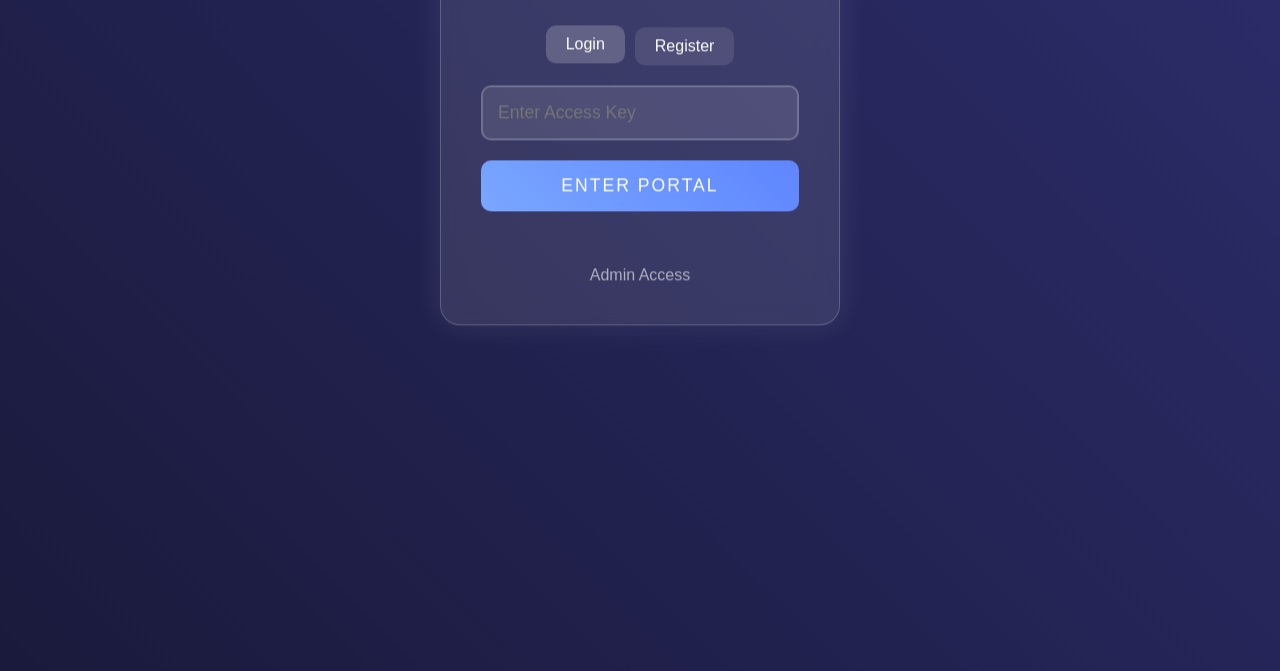
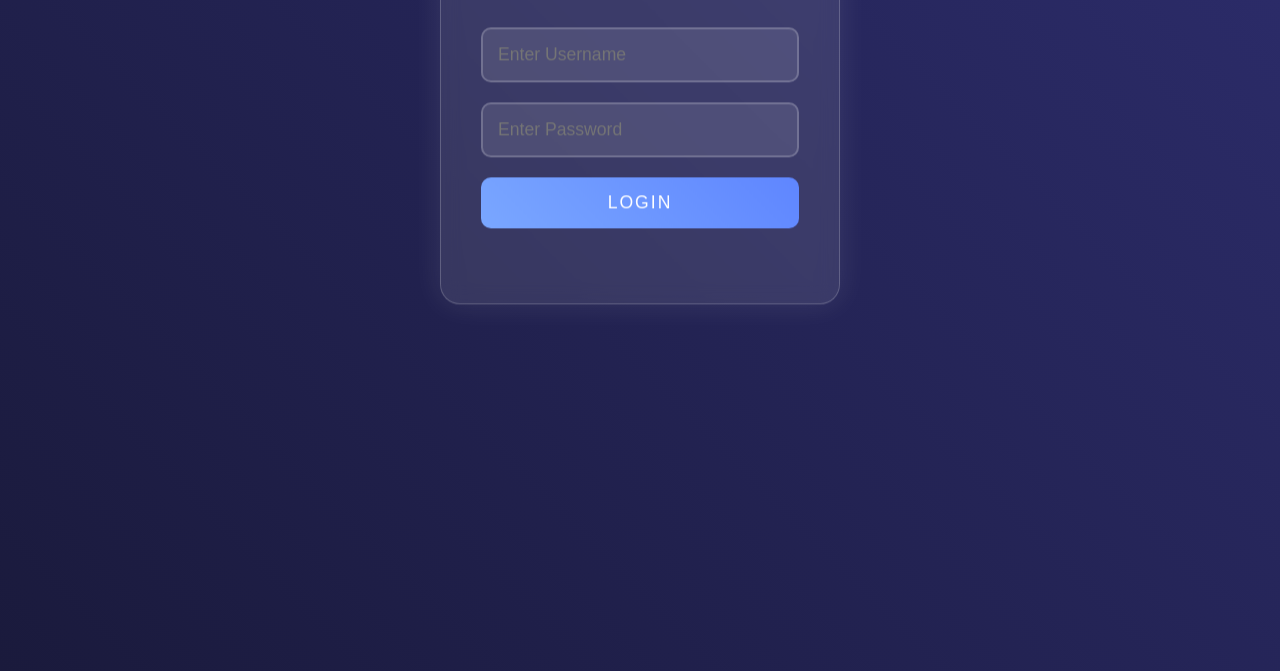
Before and after one commit to SleepingFox189/login, a plain HTML site: page index.html in a window 1280 px wide. Shown: the part 229-900 px from the top of the page. Drawn offline with Linux system fonts and the light colour scheme.

Commit message:
Update index.html

```diff
--- a/index.html
+++ b/index.html
@@ -18,30 +18,6 @@
             color: #fff;
             overflow: hidden;
             position: relative;
-        }
-
-        .stars {
-            position: fixed;
-            width: 1px;
-            height: 1px;
-            background: transparent;
-            box-shadow: 1744px 122px #FFF , 134px 1321px #FFF , 92px 859px #FFF;
-            animation: animStar 50s linear infinite;
-        }
-
-        .stars::after {
-            content: " ";
-            position: absolute;
-            top: 2000px;
-            width: 1px;
-            height: 1px;
-            background: transparent;
-            box-shadow: 1744px 122px #FFF , 134px 1321px #FFF , 92px 859px #FFF;
-        }
-
-        @keyframes animStar {
-            from { transform: translateY(0px); }
-            to { transform: translateY(-2000px); }
         }
 
         .container {
@@ -70,27 +46,6 @@
             background: linear-gradient(45deg, #fff, #7aa7ff);
             -webkit-background-clip: text;
             -webkit-text-fill-color: transparent;
-        }
-
-        .tab-container {
-            margin-bottom: 20px;
-            display: flex;
-            justify-content: center;
-            gap: 10px;
-        }
-
-        .tab {
-            padding: 10px 20px;
-            background: rgba(255, 255, 255, 0.1);
-            color: #fff;
-            cursor: pointer;
-            border-radius: 10px;
-            transition: all 0.3s ease;
-        }
-
-        .tab.active {
-            background: rgba(255, 255, 255, 0.2);
-            transform: translateY(-2px);
         }
 
         .input-group {
@@ -129,14 +84,6 @@
             box-shadow: 0 5px 20px rgba(122, 167, 255, 0.4);
         }
 
-        .tab-content {
-            display: none;
-        }
-
-        .tab-content.active {
-            display: block;
-        }
-
         .status-message {
             margin-top: 15px;
             padding: 10px;
@@ -150,23 +97,28 @@
             opacity: 1;
         }
 
-        .admin-link {
-            display: inline-block;
-            margin-top: 20px;
-            color: rgba(255, 255, 255, 0.6);
-            text-decoration: none;
+        .hidden {
+            display: none;
         }
     </style>
 </head>
 <body>
     <div class="container">
         <h2>Cavans Tools Access</h2>
-        <div class="tab-container">
-            <div class="tab active" onclick="switchTab('login')">Login</div>
-            <div class="tab" onclick="switchTab('register')">Register</div>
+
+        <!-- Login Form -->
+        <div id="login-section">
+            <div class="input-group">
+                <input type="text" id="username" placeholder="Enter Username">
+            </div>
+            <div class="input-group">
+                <input type="password" id="password" placeholder="Enter Password">
+            </div>
+            <button class="submit-btn" onclick="checkLogin()">Login</button>
         </div>
 
-        <div id="key-input" class="tab-content active">
+        <!-- Access Key Form (Hidden Initially) -->
+        <div id="key-section" class="hidden">
             <div class="input-group">
                 <input type="text" id="accessKey" placeholder="Enter Access Key">
             </div>
@@ -174,10 +126,25 @@
         </div>
 
         <div id="status-message" class="status-message"></div>
-        <center><a href="admin.html" class="admin-link">Admin Access</a></center>
     </div>
 
     <script>
+        function checkLogin() {
+            const username = document.getElementById('username').value.trim();
+            const password = document.getElementById('password').value.trim();
+
+            // Required username & password
+            if (username === "Cavan" && password === "cavanstoolsontop") {
+                showMessage("Login successful!", false);
+
+                // Hide login, show access key section
+                document.getElementById('login-section').classList.add('hidden');
+                document.getElementById('key-section').classList.remove('hidden');
+            } else {
+                showMessage("Invalid login credentials!", true);
+            }
+        }
+
         function checkKey() {
             const input = document.getElementById('accessKey').value.trim();
 
@@ -188,9 +155,6 @@
                     showMessage('No access key found. Please generate a new key.', true);
                     return;
                 }
-
-                console.log('Stored Key:', storedData.key);
-                console.log('User Input Key:', input);
 
                 if (input === storedData.key) {
                     showMessage('Access granted!', false);
```
